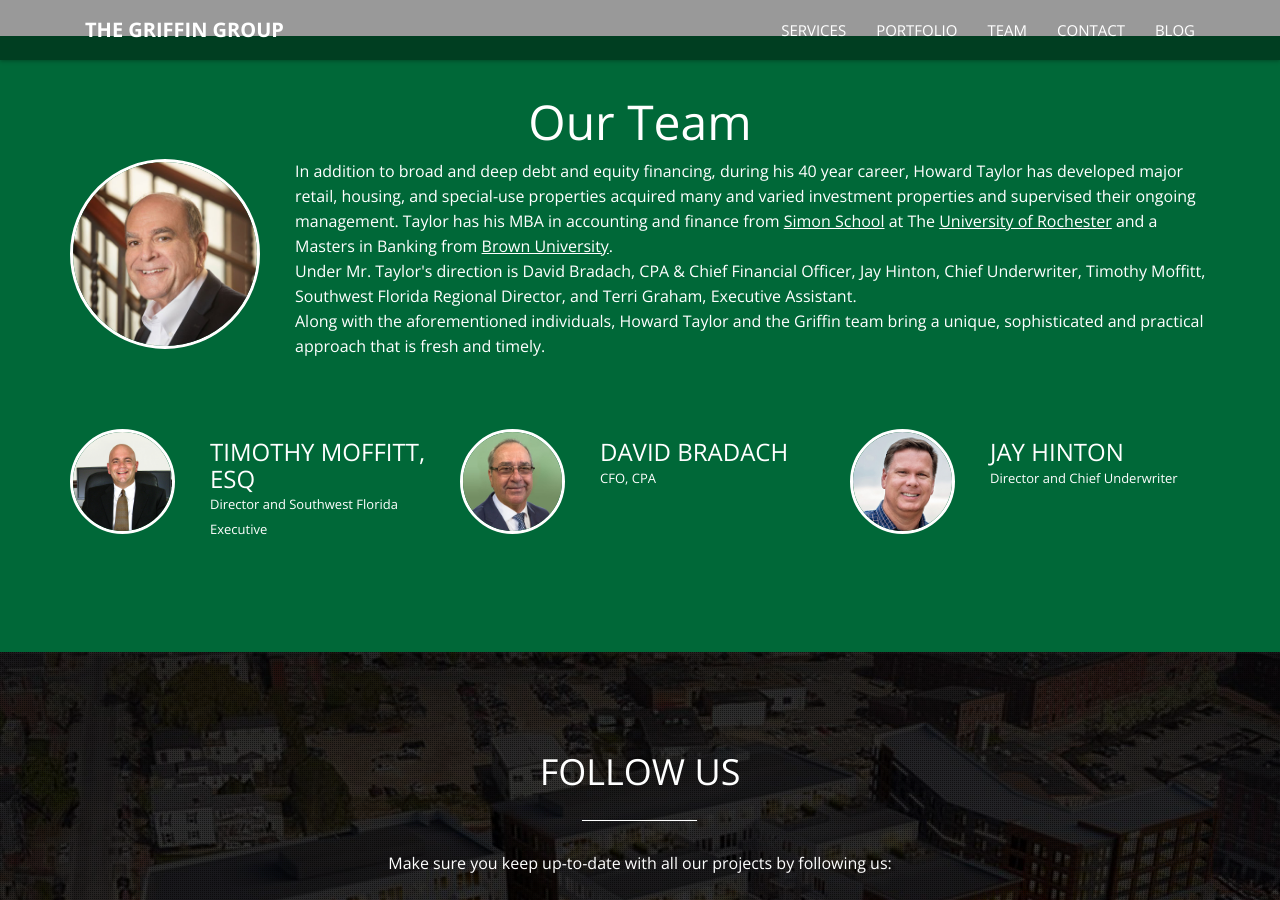
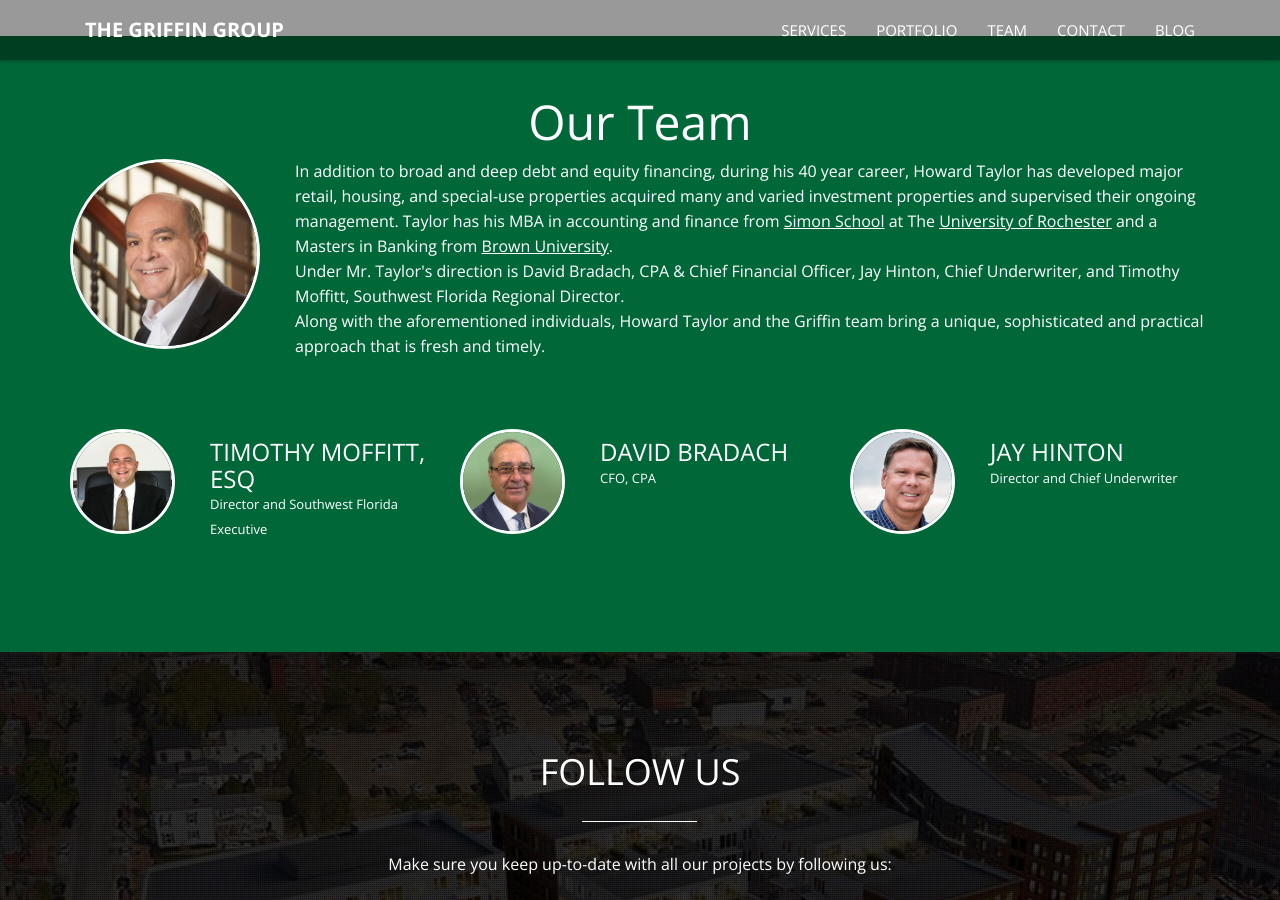
Before and after one commit to FatMan50/griffin-blog, a Jekyll site: the page built from index.html, in a window 1280 px wide and 900 px high, scrolled down 2929 px. Built offline with Jekyll 4.4.1, drawn with Linux system fonts in a browser that asks for light colours; comment, search, counter and statistics services are not loaded.

Commit message:
editing home page text

```diff
--- a/index.html
+++ b/index.html
@@ -244,7 +244,7 @@ layout: default
     <img src="img/howard-taylor-2.jpg" class="pull-left howard" alt="member">
     <p>In addition to broad and deep debt and equity financing, during his 40 year career, Howard Taylor has developed major retail, housing, and special-use properties acquired many and varied investment properties and supervised their ongoing management. Taylor has his MBA in accounting and finance from <a style="color: #ffffff; text-decoration: underline;" href="https://simon.rochester.edu/" title="The Simon School of Business">Simon School</a> at The <a style="color: #ffffff; text-decoration: underline;" href="https://www.rochester.edu/" title="University of Rochester">University of Rochester</a> and a Masters in Banking from <a  style="color: #ffffff; text-decoration: underline;" href="https://www.brown.edu/" title="Brown University">Brown University</a>.</p>
 
-    <p>Under Mr. Taylor's direction is David Bradach, CPA & Chief Financial Officer, Jay Hinton, Chief Underwriter, Timothy Moffitt, Southwest Florida Regional Director, and Terri Graham, Executive Assistant.</p>
+    <p>Under Mr. Taylor's direction is David Bradach, CPA & Chief Financial Officer, Jay Hinton, Chief Underwriter, and Timothy Moffitt, Southwest Florida Regional Director.</p>
 
     <p>Along with the aforementioned individuals, Howard Taylor and the Griffin team bring a unique, sophisticated and practical approach that is fresh and timely.</p>
   </div>
```
